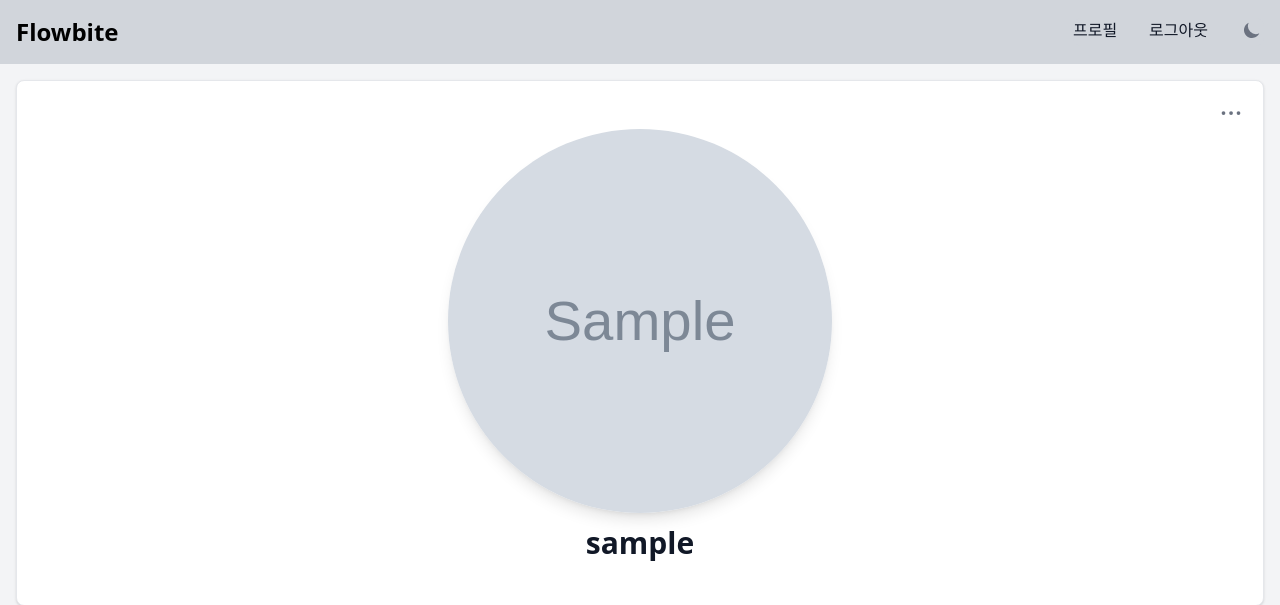
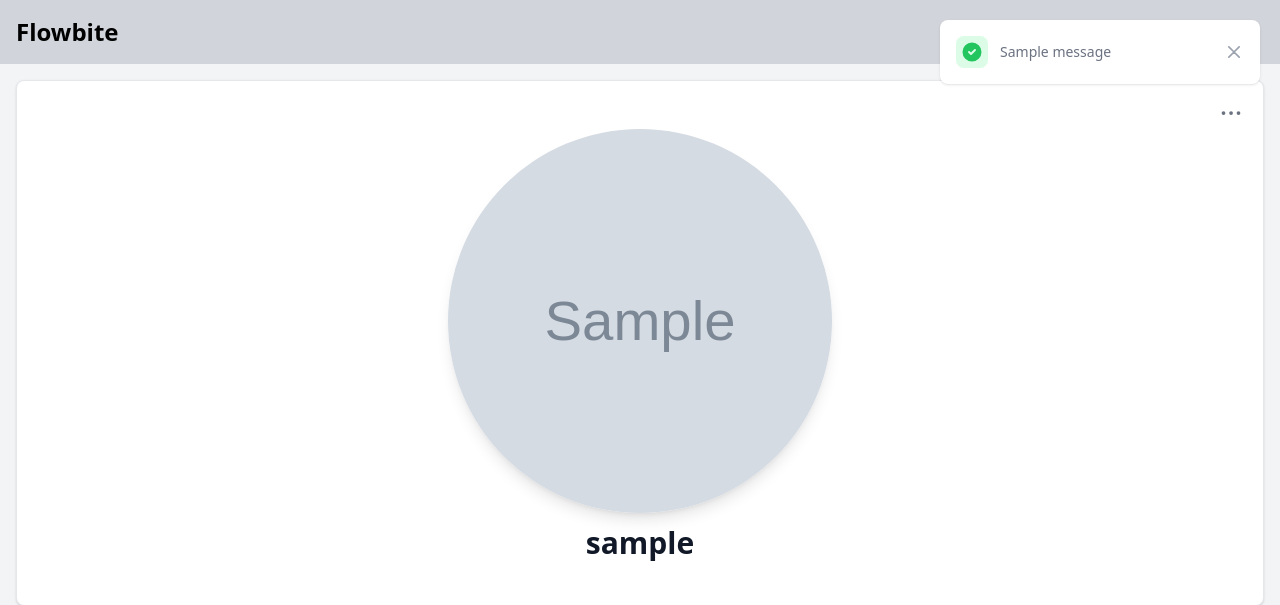
Before and after one commit to bingual/django-5.0, a Django app: page /accounts/profile/ in a window 1280 px wide. Shown: the top 605 px of the page. Run offline with Django 5.2, Linux system fonts and the light colour scheme; a user stored in the database is signed in; tables that the repository leaves empty hold one stand-in row (values such as "Sample post"); grey boxes marked "Sample" are stand-in pictures; one stand-in notice (Sample message) is shown; some libraries are stand-ins or nearby versions.

Commit message:
토스트 메세지 추가

```diff
--- /dev/null
+++ b/theme/templates/_toast_message.html
@@ -0,0 +1,44 @@
+{% if messages %}
+    {% for message in messages %}
+        <div id="toast"
+             class="fixed top-5 right-5 flex items-center w-full max-w-xs p-4 mb-4 text-gray-500 bg-white rounded-lg shadow dark:text-gray-400 dark:bg-gray-800"
+             role="alert">
+            {% if message.tags == 'success' %}
+                <div class="inline-flex items-center justify-center flex-shrink-0 w-8 h-8 text-green-500 bg-green-100 rounded-lg dark:bg-green-800 dark:text-green-200">
+                    <svg class="w-5 h-5" aria-hidden="true" xmlns="http://www.w3.org/2000/svg" fill="currentColor"
+                         viewBox="0 0 20 20">
+                        <path d="M10 .5a9.5 9.5 0 1 0 9.5 9.5A9.51 9.51 0 0 0 10 .5Zm3.707 8.207-4 4a1 1 0 0 1-1.414 0l-2-2a1 1 0 0 1 1.414-1.414L9 10.586l3.293-3.293a1 1 0 0 1 1.414 1.414Z"></path>
+                    </svg>
+                    <span class="sr-only">Check icon</span>
+                </div>
+            {% elif message.tags == 'error' %}
+                <div class="inline-flex items-center justify-center flex-shrink-0 w-8 h-8 text-red-500 bg-red-100 rounded-lg dark:bg-red-800 dark:text-red-200">
+                    <svg class="w-5 h-5" aria-hidden="true" xmlns="http://www.w3.org/2000/svg" fill="currentColor"
+                         viewBox="0 0 20 20">
+                        <path d="M10 .5a9.5 9.5 0 1 0 9.5 9.5A9.51 9.51 0 0 0 10 .5Zm3.707 11.793a1 1 0 1 1-1.414 1.414L10 11.414l-2.293 2.293a1 1 0 0 1-1.414-1.414L8.586 10 6.293 7.707a1 1 0 0 1 1.414-1.414L10 8.586l2.293-2.293a1 1 0 0 1 1.414 1.414L11.414 10l2.293 2.293Z"></path>
+                    </svg>
+                    <span class="sr-only">Error icon</span>
+                </div>
+            {% elif message.tags == 'warning' %}
+                <div class="inline-flex items-center justify-center flex-shrink-0 w-8 h-8 text-orange-500 bg-orange-100 rounded-lg dark:bg-orange-700 dark:text-orange-200">
+                    <svg class="w-5 h-5" aria-hidden="true" xmlns="http://www.w3.org/2000/svg" fill="currentColor"
+                         viewBox="0 0 20 20">
+                        <path d="M10 .5a9.5 9.5 0 1 0 9.5 9.5A9.51 9.51 0 0 0 10 .5ZM10 15a1 1 0 1 1 0-2 1 1 0 0 1 0 2Zm1-4a1 1 0 0 1-2 0V6a1 1 0 0 1 2 0v5Z"></path>
+                    </svg>
+                    <span class="sr-only">Warning icon</span>
+                </div>
+            {% endif %}
+            <div class="ms-3 text-sm font-normal">{{ message }}</div>
+            <button type="button"
+                    class="ms-auto -mx-1.5 -my-1.5 bg-white text-gray-400 hover:text-gray-900 rounded-lg focus:ring-2 focus:ring-gray-300 p-1.5 hover:bg-gray-100 inline-flex items-center justify-center h-8 w-8 dark:text-gray-500 dark:hover:text-white dark:bg-gray-800 dark:hover:bg-gray-700"
+                    data-dismiss-target="#toast" aria-label="Close">
+                <span class="sr-only">Close</span>
+                <svg class="w-3 h-3" aria-hidden="true" xmlns="http://www.w3.org/2000/svg" fill="none"
+                     viewBox="0 0 14 14">
+                    <path stroke="currentColor" stroke-linecap="round" stroke-linejoin="round" stroke-width="2"
+                          d="m1 1 6 6m0 0 6 6M7 7l6-6M7 7l-6 6"></path>
+                </svg>
+            </button>
+        </div>
+    {% endfor %}
+{% endif %}
--- a/theme/templates/base.html
+++ b/theme/templates/base.html
@@ -24,6 +24,8 @@
 
 {% include '_footer.html' %}
 
+{% include '_toast_message.html' %}
+
 {% if debug %}
     <script src="{% static 'htmx/1.9.12/htmx.js' %}"></script>
 {% else %}
@@ -31,5 +33,6 @@
 {% endif %}
 <script src="{% static 'js/flowbite/2.3.0/flowbite.min.js' %}"></script>
 <script src="{% static 'js/flowbite/2.3.0/darkmode.js' %}"></script>
+
 </body>
 </html>
```
